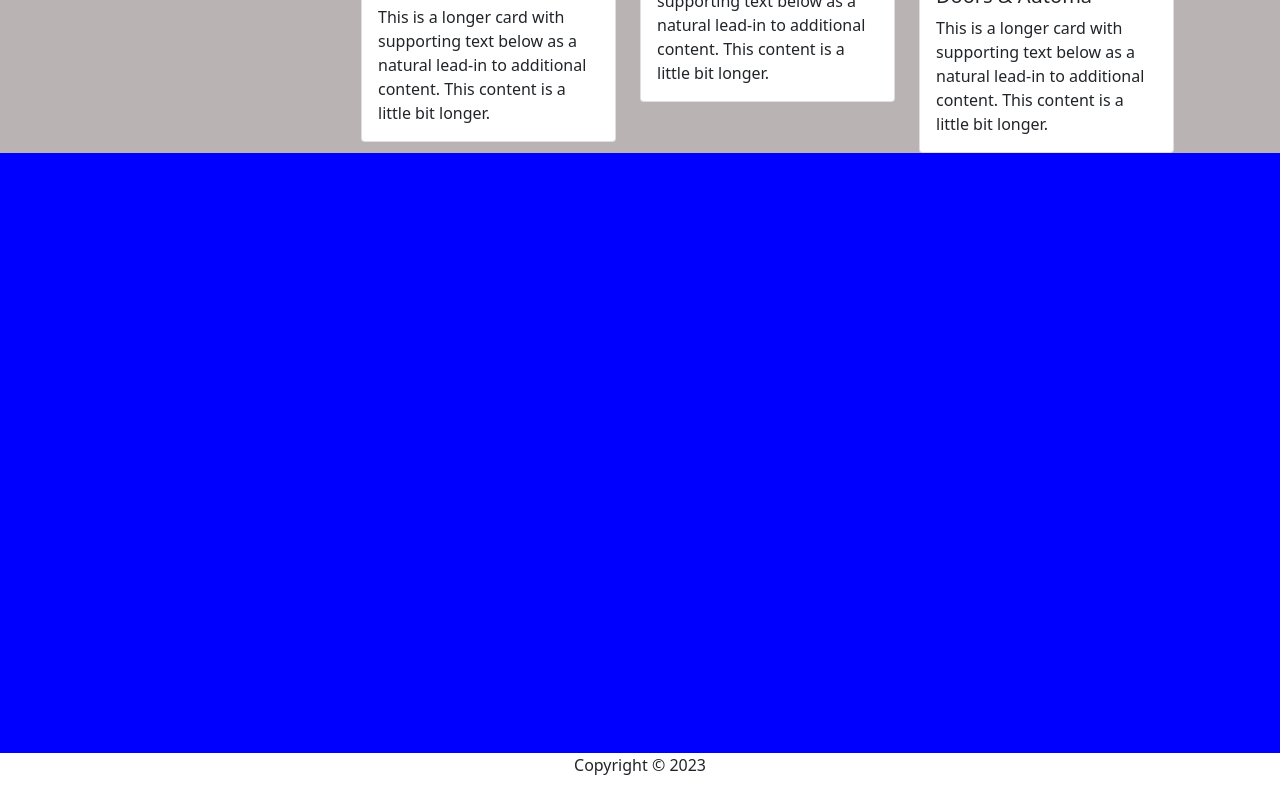
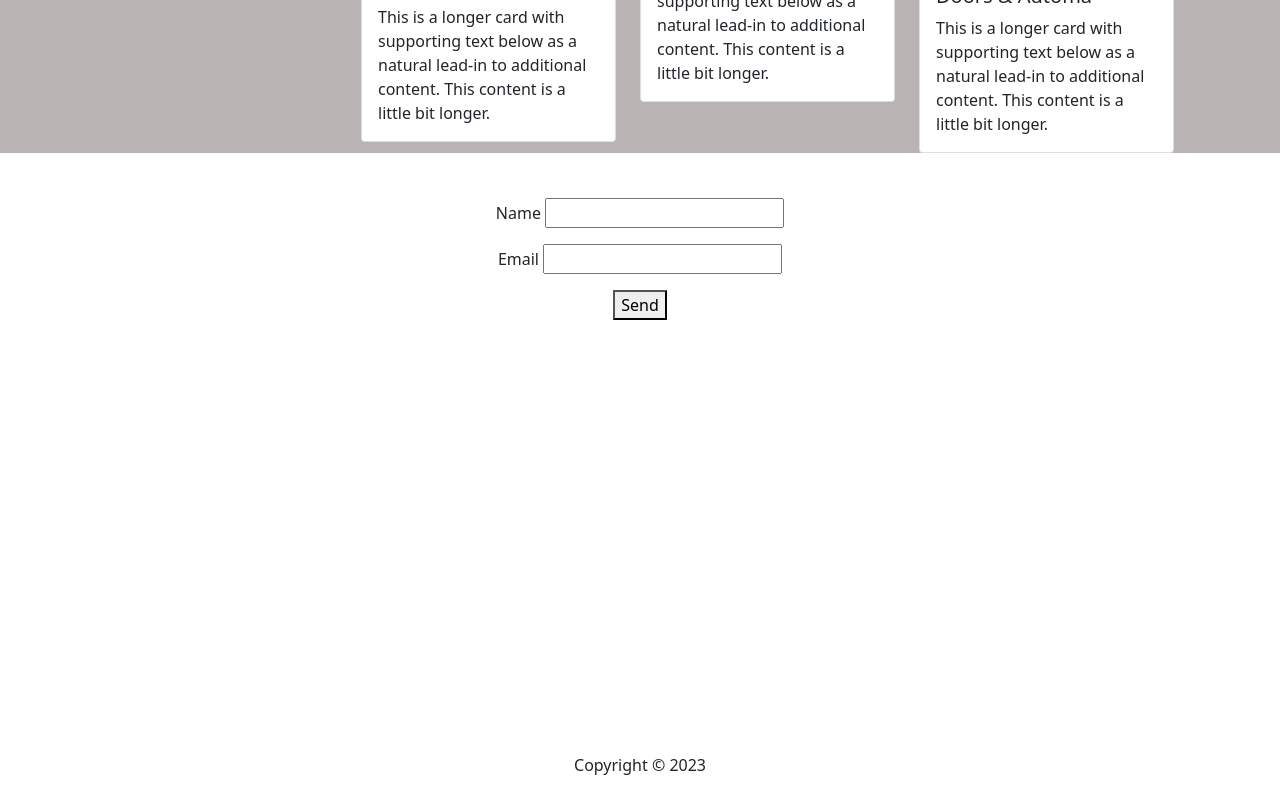
Before and after one commit to EdwinNdungu/IN-MOUSE-SYSTEM-ltd, a plain HTML site: page index.html in a window 1280 px wide. Shown: the part 1898-2691 px from the top of the page. Drawn offline with nearby package versions, Linux system fonts and the light colour scheme.

Commit message:
Add form

```diff
--- a/index.html
+++ b/index.html
@@ -145,10 +145,19 @@
         </div>
       </div>
 
-      <div id="testimonials">
 
-      </div>
       <div id="contacts">
+        <form name="contact" netlify>
+          <p>
+            <label>Name <input type="text" name="name" /></label>
+          </p>
+          <p>
+            <label>Email <input type="email" name="email" /></label>
+          </p>
+          <p>
+            <button type="submit">Send</button>
+          </p>
+        </form>
 
       </div>
 
--- a/style.css
+++ b/style.css
@@ -43,8 +43,9 @@
 
 
 #contacts{
+    text-align: center;
     padding-top: 45px;
-    background-color: blue;
+    background-color: white;
     height: 600px;
 }
 
```
